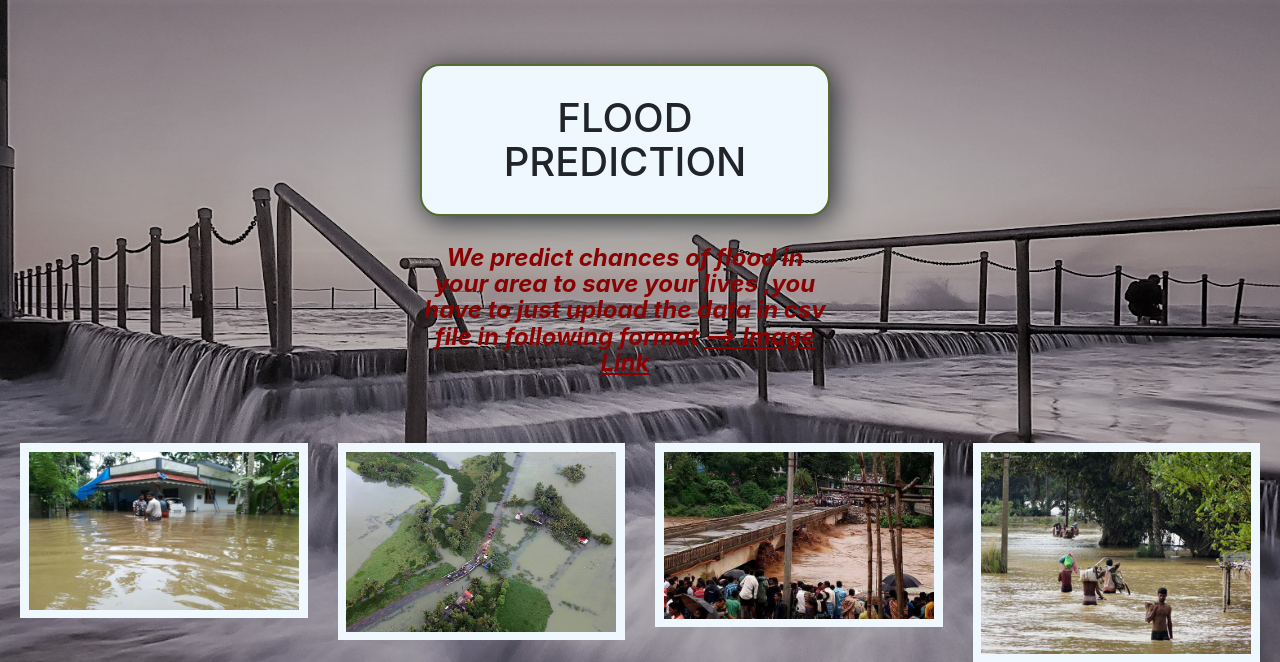
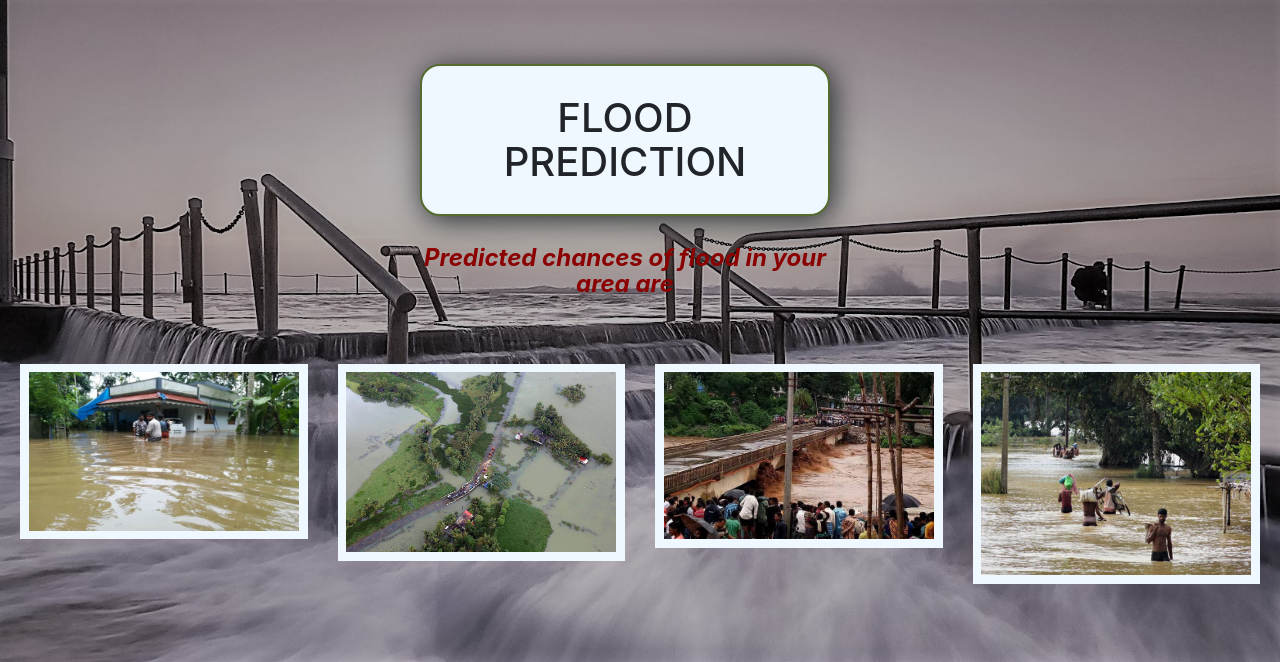
Before and after one commit to yogi9879/Final, a Flask app: template templates/result.html in a window 1280 px wide. Shown: the top 662 px of the page. Run offline with Flask 2, Linux system fonts and the light colour scheme; the template is opened without the code that fills it, so the values that code supplies are empty; some libraries are stand-ins or nearby versions.

Commit message:
Update result.html

```diff
--- a/templates/result.html
+++ b/templates/result.html
@@ -20,9 +20,8 @@
                 FLOOD PREDICTION
             </h1>
             <h5 class="panel-title">
-                We predict chances of flood in your area to save your lives
-                ,you have to just upload the data in csv file in following format
-                <a target="_blank" href="./index.html/wallpaper.jpg" class="image_link"> --> Image Link</a>
+                Predicted chances of flood in your area are
+
             </h5>
         </div>
     </div>
```
